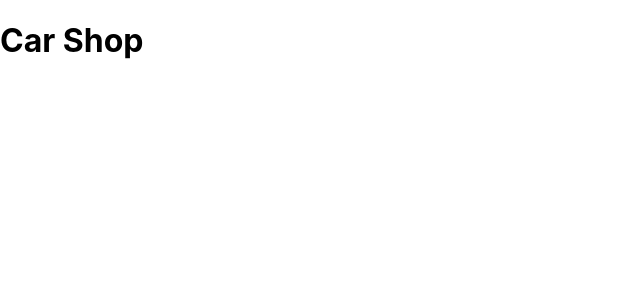
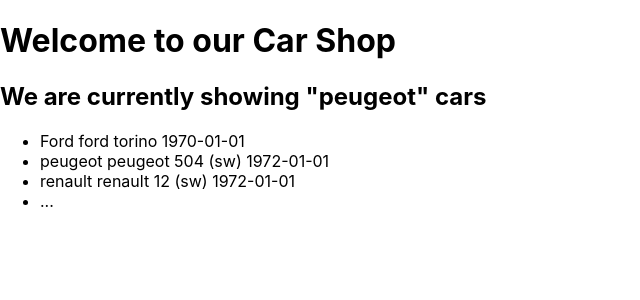
Before and after one commit to Nayar/reactshop, a React (Create React App) app: page / in a window 1280 px wide. Shown: the top 300 px of the page, without its empty margins (0-640 px from the left). Built offline with nearby package versions, Linux system fonts and the light colour scheme.

Commit message:
this is out end result

```diff
--- a/src/CarShop.js
+++ b/src/CarShop.js
@@ -1,9 +1,61 @@
 import React from "react"
 
+const listCars = [
+{
+    id: 1,
+    brand: "ford",
+    name: "ford torino",
+    year: "1970-01-01",
+    origin: "USA"
+},
+{
+    id: 2,
+    brand: "ford",
+    name: "ford galaxie 500",
+    year: "1970-01-01",
+    origin: "USA"
+},
+{
+    id: 3,
+    brand: "chevrolet",
+    name: "chevrolet vega 2300",
+    year: "1971-01-01",
+    origin: "USA"
+},
+{
+    id: 4,
+    brand: "peugeot",
+    name: "peugeot 504 (sw)",
+    year: "1972-01-01",
+    origin: "Europe"
+},
+{
+    id: 5,
+    brand: "renault",
+    name: "renault 12 (sw)",
+    year: "1972-01-01",
+    origin: "Europe"
+},
+]
+
 class CarShop extends React.Component {
+    constructor(props) {
+        super(props)
+        this.state = {
+            filter: "peugeot"
+        }
+    }
+
     render() {
         return <>
-            <h1>Car Shop</h1>
+            <h1>Welcome to our Car Shop</h1>
+            <h2>We are currently showing "{this.state.filter}" cars</h2>
+            <ul>
+                <li>Ford ford torino 1970-01-01</li>
+                <li>peugeot peugeot 504 (sw) 1972-01-01</li>
+                <li>renault renault 12 (sw) 1972-01-01</li>
+                <li>...</li>
+            </ul>
         </>
     }
 }
```
